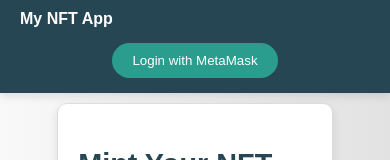
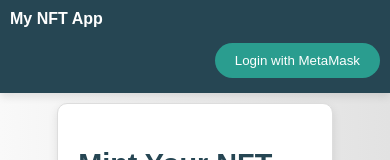
Before and after one commit to Seamus93/musicnotenft, a React (Create React App) app: page / in a window 390 px wide. Shown: the top 160 px of the page. Built offline with nearby package versions, Linux system fonts and the light colour scheme; no server answers.

Commit message:
update padding new

```diff
--- a/src/styles/global.css
+++ b/src/styles/global.css
@@ -209,6 +209,7 @@
     .navbar {
         flex-direction: column;
         align-items: flex-start;
+        padding: 10px; /* Aggiungi padding per il miglioramento visivo */
     }
 
     .navbar-brand {
@@ -217,8 +218,10 @@
 
     .navbar-links {
         margin-top: 10px;
-        flex-direction: column;
+        flex-direction: row;
         width: 100%;
+        justify-content: flex-end; /* Allinea i link a destra */
+        padding: 0; /* Rimuovi il padding per evitare spazi indesiderati */
     }
 
     .navbar-links a {
```
